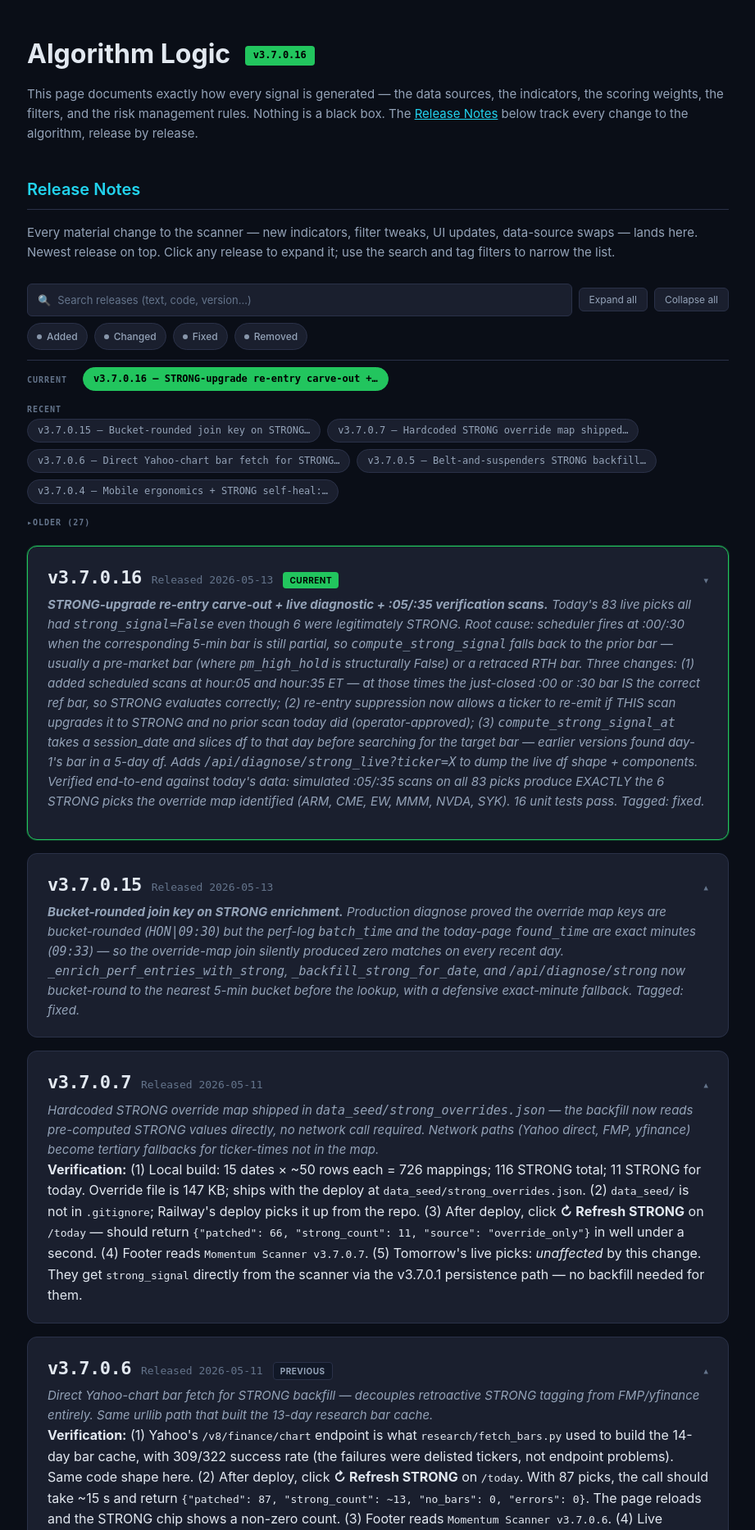
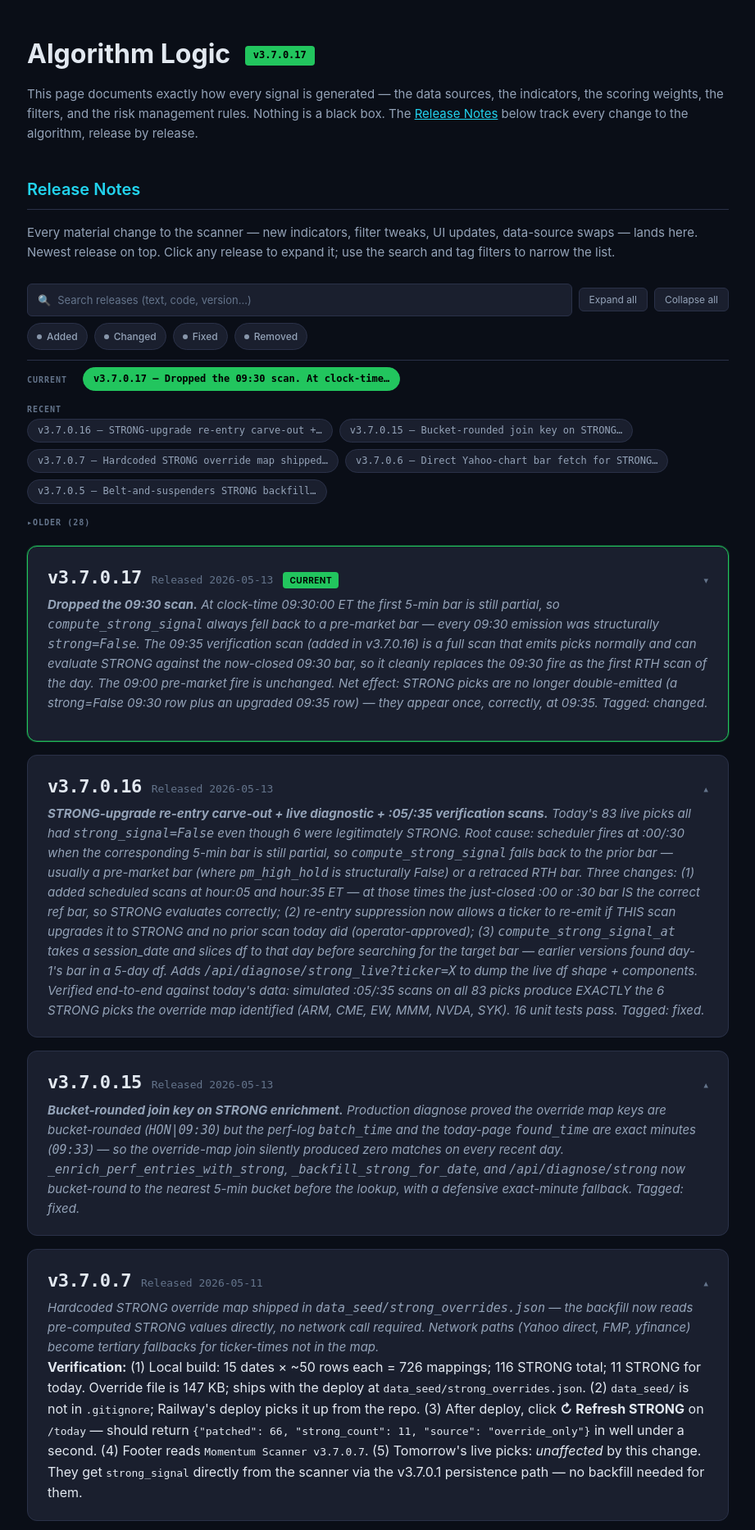
Before and after one commit to raveeshbhasin-assistant/momentum-scanner, a FastAPI app: page /logic in a window 1280 px wide. Shown: the part 70-1937 px from the top of the page at 82% size, without its empty margins (179-1100 px from the left). Run offline with FastAPI, Linux system fonts and the light colour scheme; some libraries are stand-ins or nearby versions.

Commit message:
v3.7.0.17: drop the 09:30 scheduled scan
At clock-time 09:30:00 ET the first 5-min bar (09:30-09:35) is still
partial, so compute_strong_signal falls back to a pre-market bar and
every 09:30 emission is structurally strong=False. The 09:35 verification
scan added in v3.7.0.16 is a full scan that emits picks normally AND can
evaluate STRONG against the now-closed 09:30 bar, so it cleanly replaces
the 09:30 fire as the first RTH scan of the day.

Scheduler change: the single momentum_scan job (hour=9-16, minute=0,30)
is split into:
  - momentum_scan_premarket_0900 — hour=9, minute=0 (unchanged 09:00 fire)
  - momentum_scan — hour=10-16, minute=0,30

The 09:30 slot is simply no longer scheduled. Net effect: STRONG picks
appear once at 09:35 instead of as a strong=False 09:30 row plus an
upgraded 09:35 row.

Co-Authored-By: Claude Opus 4.7 (1M context) <noreply@anthropic.com>

```diff
--- a/app.py
+++ b/app.py
@@ -475,12 +475,30 @@ def scheduled_scan():
 # ── Scheduler Setup ───────────────────────────────────────────
 scheduler = BackgroundScheduler(timezone=config.ET)
 
-# Main momentum scan: every 30 min during market hours
+# Main momentum scan: every 30 min during market hours.
+# v3.7.0.17: the 09:30 scan was dropped. At clock-time 09:30:00 the first
+# 5-min bar is still partial, so compute_strong_signal can't evaluate
+# STRONG (it falls back to a pre-market bar) — every 09:30 emission was
+# strong=False structurally. The 09:35 verification scan below is a full
+# scan that emits picks normally AND can compute STRONG against the
+# now-closed 09:30 bar, so it cleanly replaces the 09:30 fire. The 09:00
+# pre-market fire is kept (separate, non-persisted behavior).
 scheduler.add_job(
     scheduled_scan,
     "cron",
     day_of_week="mon-fri",
-    hour="9-16",
+    hour="9",
+    minute="0",
+    timezone=config.ET,
+    id="momentum_scan_premarket_0900",
+    max_instances=1,
+    misfire_grace_time=300,
+)
+scheduler.add_job(
+    scheduled_scan,
+    "cron",
+    day_of_week="mon-fri",
+    hour="10-16",
     minute="0,30",
     timezone=config.ET,
     id="momentum_scan",
@@ -490,11 +508,12 @@ scheduler.add_job(
 
 # v3.7.0.16: STRONG verification scans at :05 and :35 past the hour during
 # market hours. At a :00 or :30 scan, compute_strong_signal evaluates
-# against the most-recent COMPLETE bar — but at clock-time 09:30:00, the
-# 09:30 bar is partial (still building) so ref_idx falls back to a pre-
-# market bar where pm_high_hold is structurally False. By 09:35:00, the
-# 09:30 bar has closed AND the 09:35 bar is freshly partial, so ref_idx
-# resolves to the 09:30 bar and STRONG can evaluate correctly.
+# against the most-recent COMPLETE bar — but at clock-time HH:30:00, the
+# HH:30 bar is partial (still building) so ref_idx falls back to a stale
+# bar. By HH:35:00, the HH:30 bar has closed AND the HH:35 bar is freshly
+# partial, so ref_idx resolves to the HH:30 bar and STRONG evaluates
+# correctly. The 09:35 fire is also the first RTH scan of the day
+# (v3.7.0.17 dropped the 09:30 fire).
 #
 # Re-entry suppression has an exception: a ticker already emitted today
 # can re-emit IF this scan upgrades it from non-STRONG → STRONG
--- a/templates/_footer.html
+++ b/templates/_footer.html
@@ -13,6 +13,6 @@
         {% endwith %}
 #}
 <footer class="footer">
-    Momentum Scanner v3.7.0.16 &mdash; For educational and informational purposes only. Not financial advice.
+    Momentum Scanner v3.7.0.17 &mdash; For educational and informational purposes only. Not financial advice.
     {% if footer_note %}<br><span style="opacity:0.8">{{ footer_note }}</span>{% endif %}
 </footer>
--- a/templates/logic.html
+++ b/templates/logic.html
@@ -2,7 +2,7 @@
 <html lang="en">
 <head>
     {% include "_head.html" %}
-    <title>Algorithm Logic — Momentum Scanner v3.7.0.16</title>
+    <title>Algorithm Logic — Momentum Scanner v3.7.0.17</title>
     <style>
         /* line-height: 1.6 is inherited from base.css — Phase 5 readability target */
         .content { max-width: 920px; margin: 0 auto; padding: 40px 32px 48px; }
@@ -351,7 +351,7 @@
     {% with active_page="logic", page_title="Algorithm Logic" %}{% include "_nav.html" %}{% endwith %}
 
     <main class="content">
-        <h1>Algorithm Logic <span class="version-tag">v3.7.0.16</span></h1>
+        <h1>Algorithm Logic <span class="version-tag">v3.7.0.17</span></h1>
         <p>This page documents exactly how every signal is generated — the data sources, the indicators, the scoring weights, the filters, and the risk management rules. Nothing is a black box. The <a href="#release-notes" style="color: var(--cyan);">Release Notes</a> below track every change to the algorithm, release by release.</p>
 
         <!-- ═══════════════════════════════════════════════════════ -->
@@ -388,12 +388,21 @@
         <!-- TOC is rendered by JS in three groups: Current / Recent / Older -->
         <div class="release-toc-groups" id="tocGroups" aria-label="Release table of contents"></div>
 
+        <!-- ───── v3.7.0.17 ───── -->
+        <div class="release current" id="v3-7-0-17">
+            <div class="release-header">
+                <span class="release-version">v3.7.0.17</span>
+                <span class="release-date">Released 2026-05-13</span>
+                <span class="release-pill pill-current">Current</span>
+            </div>
+            <div class="release-title"><strong>Dropped the 09:30 scan.</strong> At clock-time 09:30:00 ET the first 5-min bar is still partial, so <code>compute_strong_signal</code> always fell back to a pre-market bar — every 09:30 emission was structurally <code>strong=False</code>. The 09:35 verification scan (added in v3.7.0.16) is a full scan that emits picks normally <em>and</em> can evaluate STRONG against the now-closed 09:30 bar, so it cleanly replaces the 09:30 fire as the first RTH scan of the day. The 09:00 pre-market fire is unchanged. Net effect: STRONG picks are no longer double-emitted (a strong=False 09:30 row plus an upgraded 09:35 row) — they appear once, correctly, at 09:35. Tagged: <span class="pill pill-changed">changed</span>.</div>
+        </div>
+
         <!-- ───── v3.7.0.16 ───── -->
-        <div class="release current" id="v3-7-0-16">
+        <div class="release" id="v3-7-0-16">
             <div class="release-header">
                 <span class="release-version">v3.7.0.16</span>
                 <span class="release-date">Released 2026-05-13</span>
-                <span class="release-pill pill-current">Current</span>
             </div>
             <div class="release-title"><strong>STRONG-upgrade re-entry carve-out + live diagnostic + :05/:35 verification scans.</strong> Today's 83 live picks all had <code>strong_signal=False</code> even though 6 were legitimately STRONG. Root cause: scheduler fires at :00/:30 when the corresponding 5-min bar is still partial, so <code>compute_strong_signal</code> falls back to the prior bar — usually a pre-market bar (where <code>pm_high_hold</code> is structurally False) or a retraced RTH bar. Three changes: (1) added scheduled scans at hour:05 and hour:35 ET — at those times the just-closed :00 or :30 bar IS the correct ref bar, so STRONG evaluates correctly; (2) re-entry suppression now allows a ticker to re-emit if THIS scan upgrades it to STRONG and no prior scan today did (operator-approved); (3) <code>compute_strong_signal_at</code> takes a session_date and slices df to that day before searching for the target bar — earlier versions found day-1's bar in a 5-day df. Adds <code>/api/diagnose/strong_live?ticker=X</code> to dump the live df shape + components. Verified end-to-end against today's data: simulated :05/:35 scans on all 83 picks produce EXACTLY the 6 STRONG picks the override map identified (ARM, CME, EW, MMM, NVDA, SYK). 16 unit tests pass. Tagged: <span class="pill pill-fixed">fixed</span>.</div>
         </div>
```
